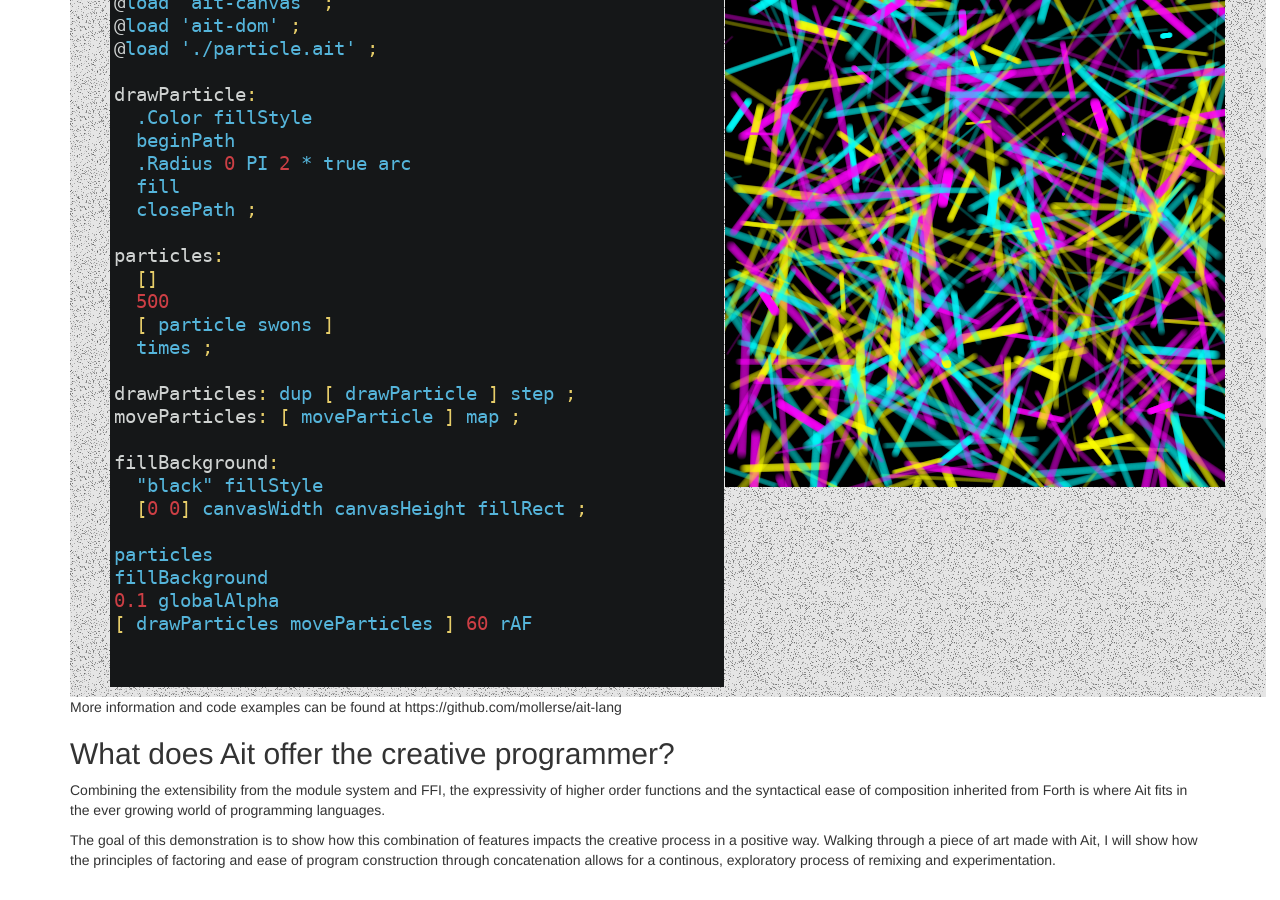
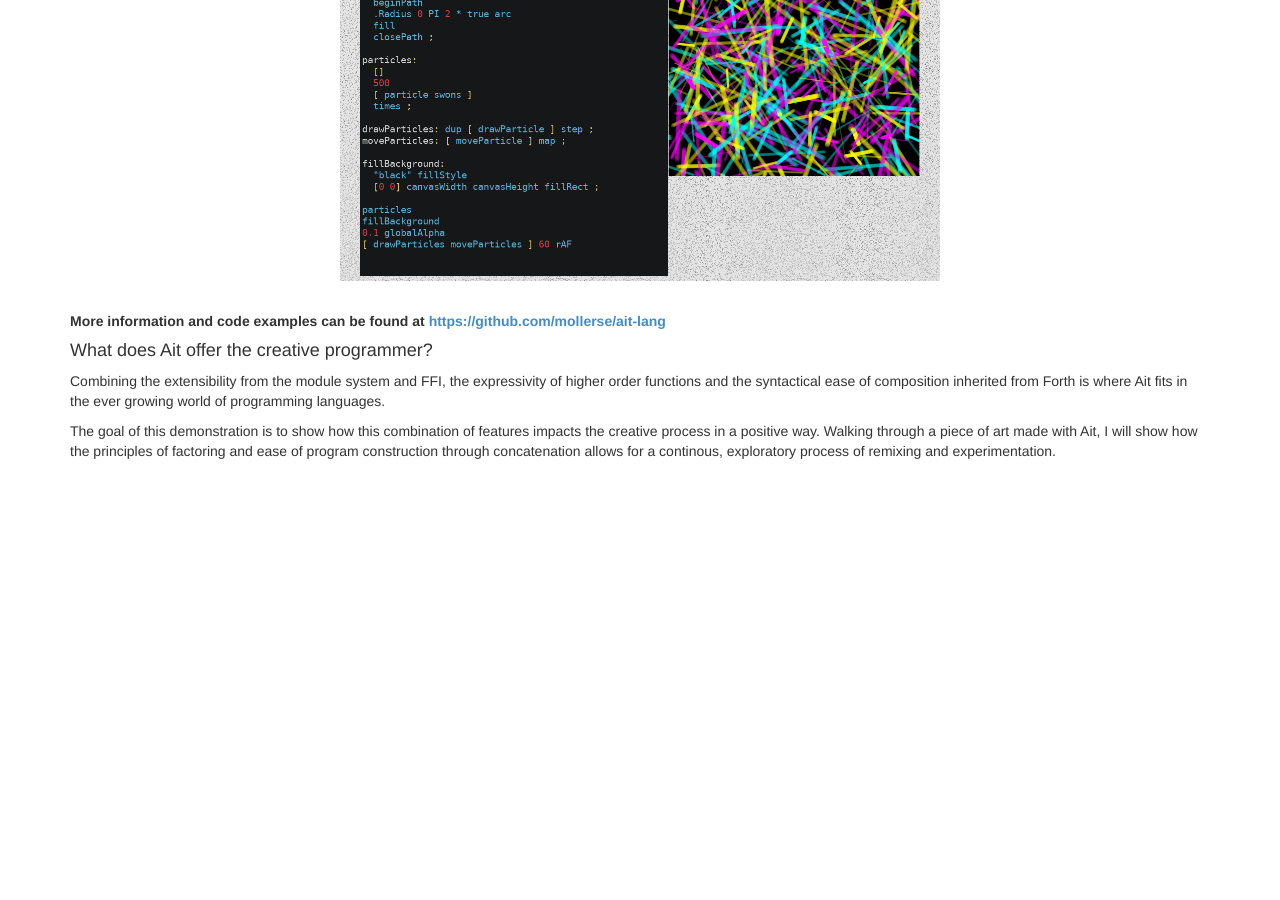
Before and after one commit to functional-art/functional-art.github.com, a Jekyll site: the page built from 2017/ait.md, in a window 1280 px wide and 900 px high, scrolled down 1031 px. Built offline with Jekyll 4.4.1, drawn with Linux system fonts in a browser that asks for light colours; nearby versions of some CDN libraries; our own code applies the rules of GitHub Pages for plain Markdown files; after the commit the page ends 1522 px from its top, so only the background shows below that.

Commit message:
farm17 demo edit: ait

```diff
--- a/2017/ait.md
+++ b/2017/ait.md
@@ -2,7 +2,7 @@
 
 ### Stian Veum Møllersen (Bekk Consulting AS, Norway)
 
-## Introduction
+#### Introduction
 
 Creative programming is programming as a form of creative expression, rather than solving a given problem, and usually involves some kind of visual and/or aural component meant to be experienced. The purpose of creative programming are as varied as there are different programmers. Some use it as a tool for learning, others as a form of art or recreational programming.
 
@@ -10,7 +10,7 @@
 
 This is where Ait comes in. Ait is a language created to explore what concatenative languages can offer a programmer in the context of creative programming.
 
-## Background and historical context
+#### Background and historical context
 
 Concatenative programming got its start with a language called Forth. Created in the late 60s by Charles H. Moore, Forth had its golden age in the 70s and early 80s with widespread usage in embedded electronics. The language is centered around words, which are analogous to functions or procedures. Programs are constructed by composing these words. Because all words, or functions, take the same number and type of arguments, composing functions simply become a question of concatenating words. This is very similar to what we now know as tacit programming and is the origin of the name given to the family of languages decended from Forth; Concatenative Langues. The simple rules words adhere to is what gives Forth the characteristics which makes it interesting in the context of creative programming: Minimal syntax and rules and an easy way to construct and compose programs.
 
@@ -28,13 +28,16 @@
 
 Being interpreted and having the interpreter implemented in JavaScript also enables browser-based live coding. Allthough not the main focus of the language, it is a very interesting side-benefit of web-friendly languages. The below image is from a simple web-based Ait playground.
 
+<br>
 <center>
-<img src="/2017/ait_rsrc/ait.png" alt="A piece of Ait code with the resulting image on the side">
+<img src="/2017/ait_rsrc/ait.png" alt="A piece of Ait code with the resulting image on the side" width="600">
 </center>
+<br>
 
-More information and code examples can be found at https://github.com/mollerse/ait-lang
+**More information and code examples can be found at [https://github.com/mollerse/ait-lang](https://github.com/mollerse/ait-lang)**
 
-## What does Ait offer the creative programmer?
+
+#### What does Ait offer the creative programmer?
 
 Combining the extensibility from the module system and FFI, the expressivity of higher order functions and the syntactical ease of composition inherited from Forth is where Ait fits in the ever growing world of programming languages.
 
```
